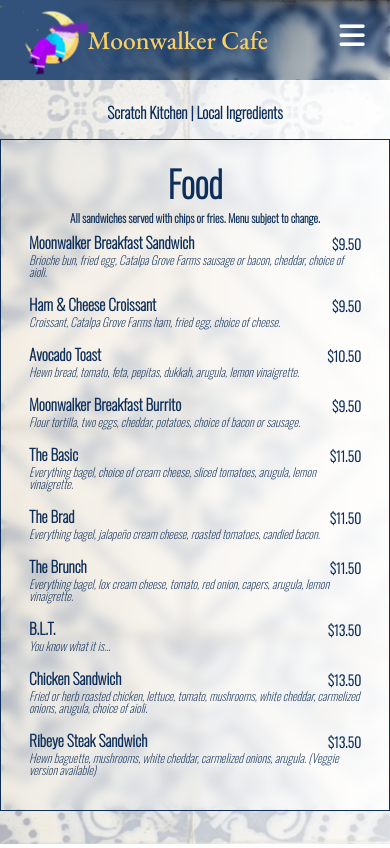
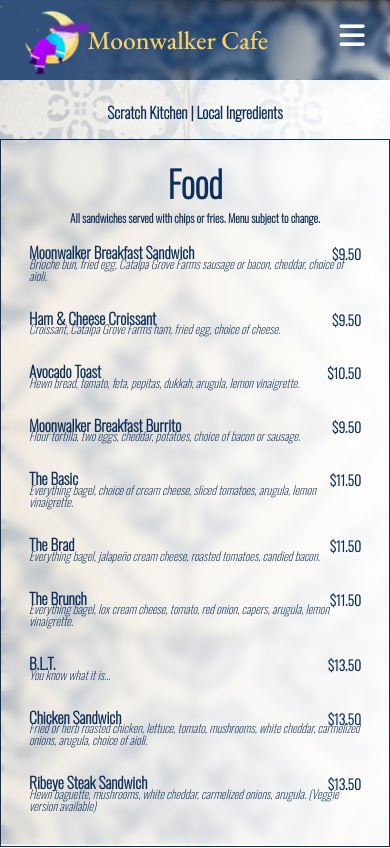
Before and after one commit to JohnnyMohawk/moonwalker, a React (Create React App) app: page /food in a window 390 px wide. Shown: the top 848 px of the page. Built offline with nearby package versions, Linux system fonts and the light colour scheme; a web font is replaced by a local one.

Commit message:
testing mobile view

```diff
--- a/src/components/Menu.css
+++ b/src/components/Menu.css
@@ -66,7 +66,7 @@
   flex-direction: row;
   justify-content: space-between;
   align-items: end;
-  margin-top: -10px;
+  /* margin-top: -10px; */
   height: 50px;
 }
 
@@ -142,6 +142,7 @@
 
   .item-price-wrap {
     height: 30px;
+    margin-bottom: -.4em !important;
   }
 
   .menu-description {
```
